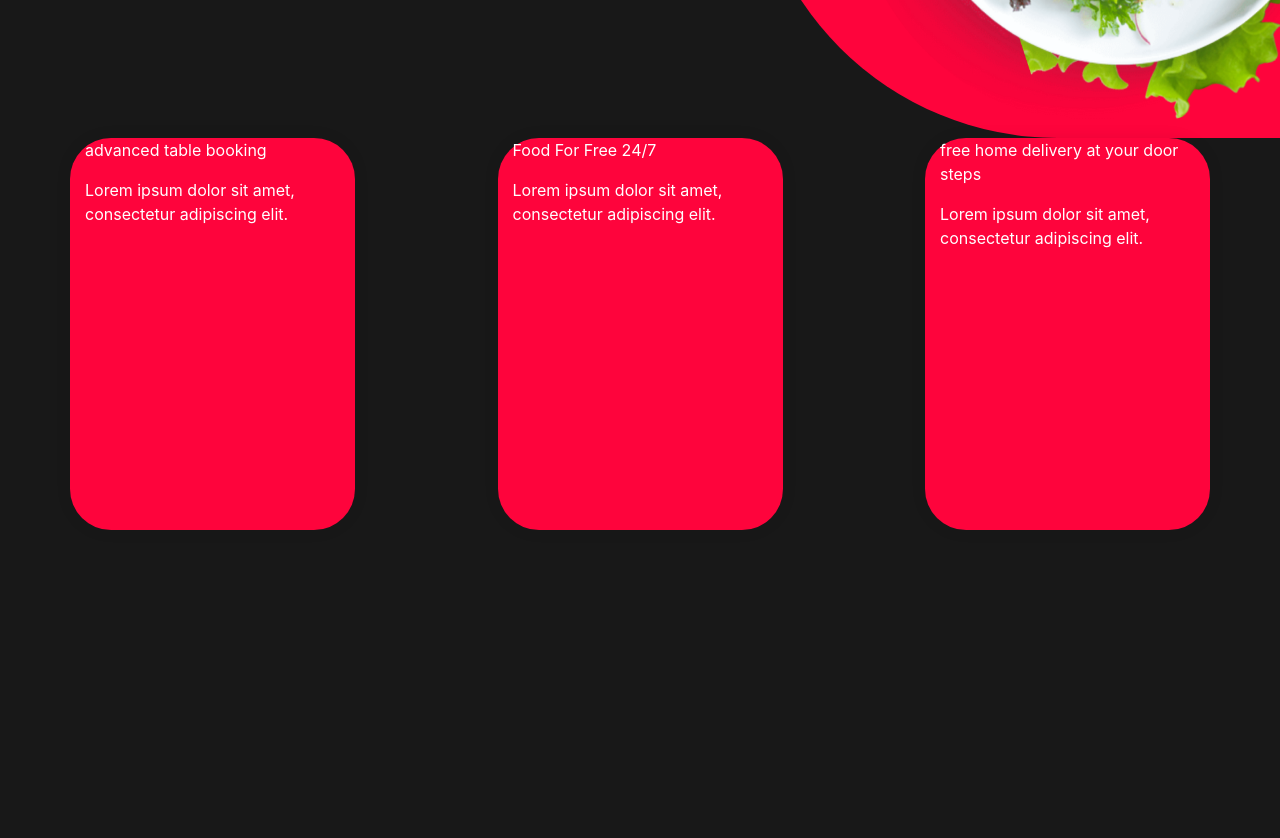
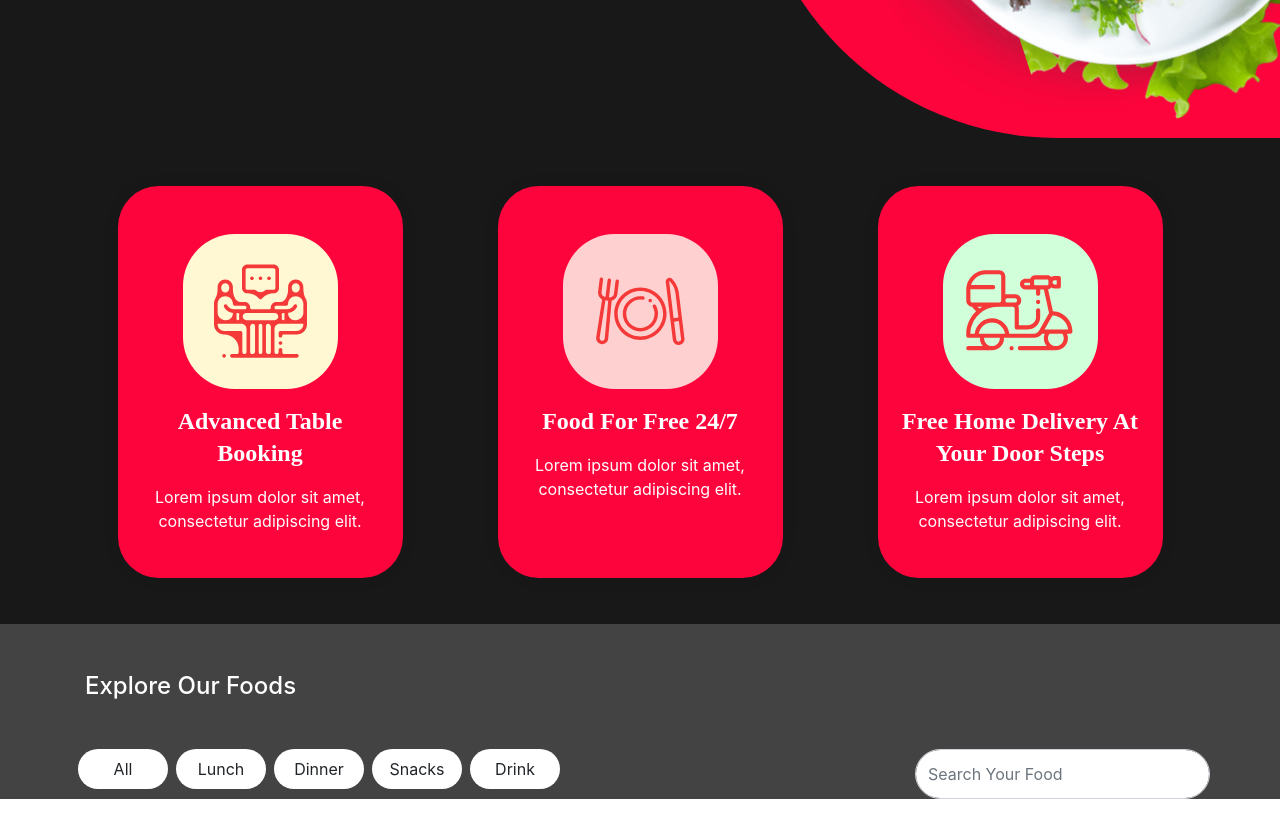
Before and after one commit to mohiuddin007/jadore, a React (Create React App) app: page / in a window 1280 px wide. Shown: the part 600-1438 px from the top of the page. After the commit the page ends 1399 px from the top, so only its background shows below. Built offline with nearby package versions, Linux system fonts and the light colour scheme.

Commit message:
explore food

```diff
--- a/src/components/Authentication/CreateNewPassword/CreateNewPassword.js
+++ b/src/components/Authentication/CreateNewPassword/CreateNewPassword.js
@@ -34,7 +34,7 @@ const CreateNewPassword = () => {
                                 {errors.name && <span className="error text-danger">Password is required</span>}
                             </div>
                             <div className="d-grid gap-2 mt-5">
-                                <input className="btn btn-danger rounded-pill py-2" type="submit" defaultValue="Login"/>
+                                <input className="btn btn-danger btn-block rounded-pill py-2" type="submit" defaultValue="Login"/>
                             </div>
                         </form>
 
--- a/src/components/Authentication/ForgetPassword/ForgetPassword.js
+++ b/src/components/Authentication/ForgetPassword/ForgetPassword.js
@@ -29,7 +29,7 @@ const ForgetPassword = () => {
                             {errors.name && <span className="error text-danger">Email is required</span>}
                         </div>
                         <div className="d-grid gap-2 mt-5">
-                            <input className="btn btn-danger rounded-pill py-2" type="submit" defaultValue="Next"/>
+                            <input className="btn btn-danger btn-block rounded-pill py-2" type="submit" defaultValue="Next"/>
                         </div>
                     </form>
 
--- a/src/components/Authentication/SignUp/SignUp.js
+++ b/src/components/Authentication/SignUp/SignUp.js
@@ -56,7 +56,7 @@ const SignUp = () => {
                             </div>
 
                             <div className="d-grid gap-2 mt-5">
-                                <input className="btn btn-danger rounded-pill py-2" type="submit" defaultValue="Sign Up" />
+                                <input className="btn btn-danger btn-block rounded-pill py-2" type="submit" defaultValue="Sign Up" />
                             </div>
 
                         </form>
--- a/src/components/Authentication/Verification/Verification.js
+++ b/src/components/Authentication/Verification/Verification.js
@@ -26,7 +26,7 @@ const Verification = () => {
                             {errors.name && <span className="error text-danger">Verification code is required</span>}
                         </div>
                         <div className="d-grid gap-2 mt-5">
-                            <input className="btn btn-danger rounded-pill py-2" type="submit" defaultValue="Next"/>
+                            <input className="btn btn-danger btn-block rounded-pill py-2" type="submit" defaultValue="Next"/>
                         </div>
                     </form>
                 </div>
--- /dev/null
+++ b/src/components/Home/ExploreOurFoods/ExploreFoodBg.css
@@ -0,0 +1,19 @@
+.exploreFoodBg{
+    background: #434343;
+
+}
+.foodExploreBtn{
+    width: 90px;
+    height: 40px;
+    background: #FFFFFF;;
+    border-radius: 25px;
+}
+.foodExploreBtn:hover{
+    background: #F53838;
+}
+.searchBar{
+    height: 50px;
+    width: 295px;
+    border-radius: 40px;
+
+}
--- /dev/null
+++ b/src/components/Home/ExploreOurFoods/ExploreFoods.js
@@ -0,0 +1,22 @@
+import React from 'react';
+import './ExploreFoodBg.css';
+
+const ExploreFoods = () => {
+    return (
+        <div className="exploreFoodBg text-white">
+            <div className="container pt-5">
+                <h4>Explore Our Foods</h4>
+                <div className="row mt-5 ">
+                   <button className="btn ml-2 foodExploreBtn">All</button>
+                   <button className="btn ml-2 foodExploreBtn">Lunch</button>
+                   <button className="btn ml-2 foodExploreBtn">Dinner</button>
+                   <button className="btn ml-2 foodExploreBtn">Snacks</button>
+                   <button className="btn ml-2 foodExploreBtn">Drink</button>
+                   <input type="text" className="form-control ml-auto searchBar " placeholder="Search Your Food" />
+                </div>
+            </div>
+        </div>
+    );
+};
+
+export default ExploreFoods;
--- a/src/components/Home/Header/Header.css
+++ b/src/components/Home/Header/Header.css
@@ -12,7 +12,7 @@
 }
 .headerStyle{
     background: #181818;
-    height: 2000px;
+    padding-bottom: 30px;
 }
 .textStyle{
     font-size: 60px;
--- a/src/components/Home/Header/HeaderCard.css
+++ b/src/components/Home/Header/HeaderCard.css
@@ -5,6 +5,24 @@
     /* left: 765px; */
     /* top: 96px; */
     background: #FE043C;
-box-shadow: 0px 0px 16px rgba(0, 0, 0, 0.08);
-border-radius: 41px;
+    box-shadow: 0px 0px 16px rgba(0, 0, 0, 0.08);
+    border-radius: 41px;
     }
+.cartText{
+    font-family: Poppins;
+    font-style: normal;
+    font-weight: 600;
+    font-size: 24px;
+    line-height: 32px;
+
+    /* display: flex; */
+    align-items: center;
+    text-align: center;
+    text-transform: capitalize;
+    color: #FFFFFF;
+}
+.headerCartImg{
+    border-radius: 10px;
+    width: 155px;
+
+}
--- a/src/components/Home/Header/HeaderCard.js
+++ b/src/components/Home/Header/HeaderCard.js
@@ -1,21 +1,28 @@
 import React from 'react';
 import './HeaderCard.css';
+import headerImg3 from '../../../images/HomePageResources/Group 1331.svg';
+import headerImg1 from '../../../images/HomePageResources/Group 1327.svg';
+import headerImg2 from '../../../images/HomePageResources/Group 1329.svg';
+
 
 const HeaderCard = () => {
     return (
         <div className="container">
-            <div className="row justify-content-between">
-                <div className="col-md-3 cardStyle">
-                    <p>advanced table booking</p>
-                    <p>Lorem ipsum dolor sit amet, consectetur adipiscing elit. </p>
+            <div className="row mt-5 justify-content-center">
+                <div className="col-10 col-md-3 mx-auto mb-3 cardStyle">
+                    <img src={headerImg1} className="rounded mx-auto d-block pt-5 headerCartImg" alt="" />
+                    <p className="cartText mt-3">advanced table booking</p>
+                    <p className="text-center">Lorem ipsum dolor sit amet, consectetur adipiscing elit. </p>
                 </div>
-                <div className="col-md-3 cardStyle">
-                    <p>Food For Free 24/7</p>
-                    <p>Lorem ipsum dolor sit amet, consectetur adipiscing elit. </p>
+                <div className="col-10 col-md-3 mx-auto mb-3 cardStyle">
+                    <img src={headerImg2} className="rounded mx-auto d-block pt-5 headerCartImg" alt="" />
+                    <p className="cartText mt-3">Food For Free 24/7</p>
+                    <p className="text-center">Lorem ipsum dolor sit amet, consectetur adipiscing elit. </p>
                 </div>
-                <div className="col-md-3 cardStyle">
-                    <p>free home delivery at your door steps</p>
-                    <p>Lorem ipsum dolor sit amet, consectetur adipiscing elit. </p>
+                <div className="col-10 col-md-3 mx-auto mb-3 cardStyle">
+                    <img src={headerImg3} className="rounded mx-auto d-block pt-5 headerCartImg" alt="" />
+                    <p className="cartText mt-3">Free home delivery at your door steps</p>
+                    <p className="text-center">Lorem ipsum dolor sit amet, consectetur adipiscing elit. </p>
                 </div>
             </div>
         </div>
--- a/src/components/Home/Home/Home.js
+++ b/src/components/Home/Home/Home.js
@@ -1,4 +1,5 @@
 import React from 'react';
+import ExploreFoods from '../ExploreOurFoods/ExploreFoods';
 import Header from '../Header/Header';
 import Navbar from '../Navbar/Navbar';
 
@@ -7,6 +8,7 @@ const Home = () => {
         <div>
             <Navbar/>
             <Header/>
+            <ExploreFoods/>
         </div>
     );
 };
--- a/src/components/Home/Navbar/Navbar.js
+++ b/src/components/Home/Navbar/Navbar.js
@@ -2,9 +2,9 @@ import React from 'react';
 import './Navbar.css';
 import logo from '../../../images/HomePageResources/logo.png';
 import union from '../../../images/HomePageResources/Union.png';
-import loveIcon from '../../../images/HomePageResources/love.png';
-import userIcon from '../../../images/HomePageResources/User icon.png';
-import cartIcon from '../../../images/HomePageResources/cart.png';
+import loveIcon from '../../../images/HomePageResources/Group 109.svg';
+import userIcon from '../../../images/HomePageResources/User Panel.svg';
+import cartIcon from '../../../images/HomePageResources/Group 108.svg';
 
 const Navbar = () => {
     return (
```
Also changed, not shown: src/components/Authentication/Login/Login.js (+5 -17 lines), src/images/HomePageResources/honda.png (added), 1 other file (tests, documents, lock files or other folders).
